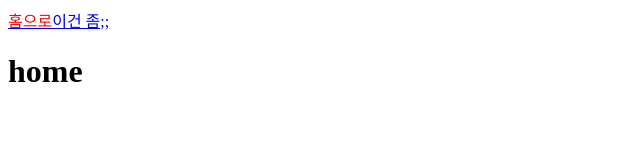
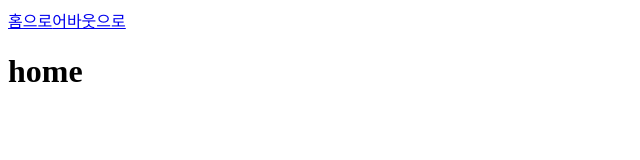
Before and after one commit to kiyounpark/next-practice, a Next.js app: page / in a window 1280 px wide. Shown: the top 160 px of the page, without its empty margins (0-640 px from the left). Built offline with nearby package versions, Linux system fonts and the light colour scheme.

Commit message:
jsx로 style 추가

```diff
--- a/components/NavBar.js
+++ b/components/NavBar.js
@@ -1,21 +1,32 @@
 import Link from "next/link";
 import { useRouter } from "next/router";
-import styles from "../styles/NavBar.module.css";
 
 export default function NavBar() {
   const router = useRouter();
 
   return (
     <nav>
-      <Link href="/">
-        <span className={router.pathname === "/" && styles.active}>홈으로</span>
+      <Link
+        href="/"
+        className={`noneUnderLine ${router.pathname === "/" && "active"}`}
+      >
+        홈으로
       </Link>
-
-      <Link href="/about">
-        <span className={router.pathname === "/about" && styles.active}>
-          이건 좀;;
-        </span>
+      <Link
+        href="/about"
+        className={`noneUnderLine ${router.pathname === "/about" && "active"}`}
+      >
+        어바웃으로
       </Link>
+      <style jsx>{`
+        .noneUnderLine {
+          text-decoration: none;
+          color: black;
+        }
+        .active {
+          color: blue;
+        }
+      `}</style>
     </nav>
   );
 }
--- a/styles/NavBar.module.css
+++ b/styles/NavBar.module.css
@@ -1,3 +1,7 @@
 .active {
   color: red;
 }
+
+.link {
+  text-decoration: none;
+}
```
